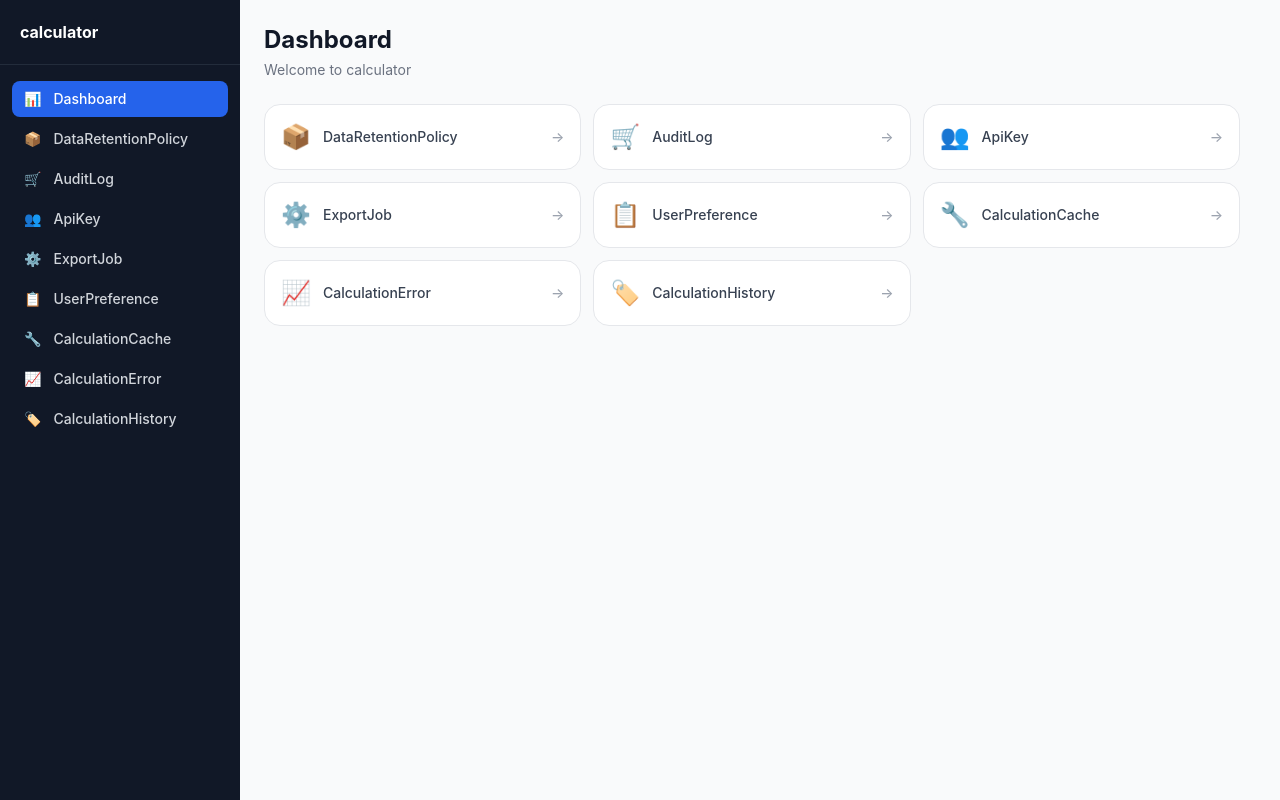
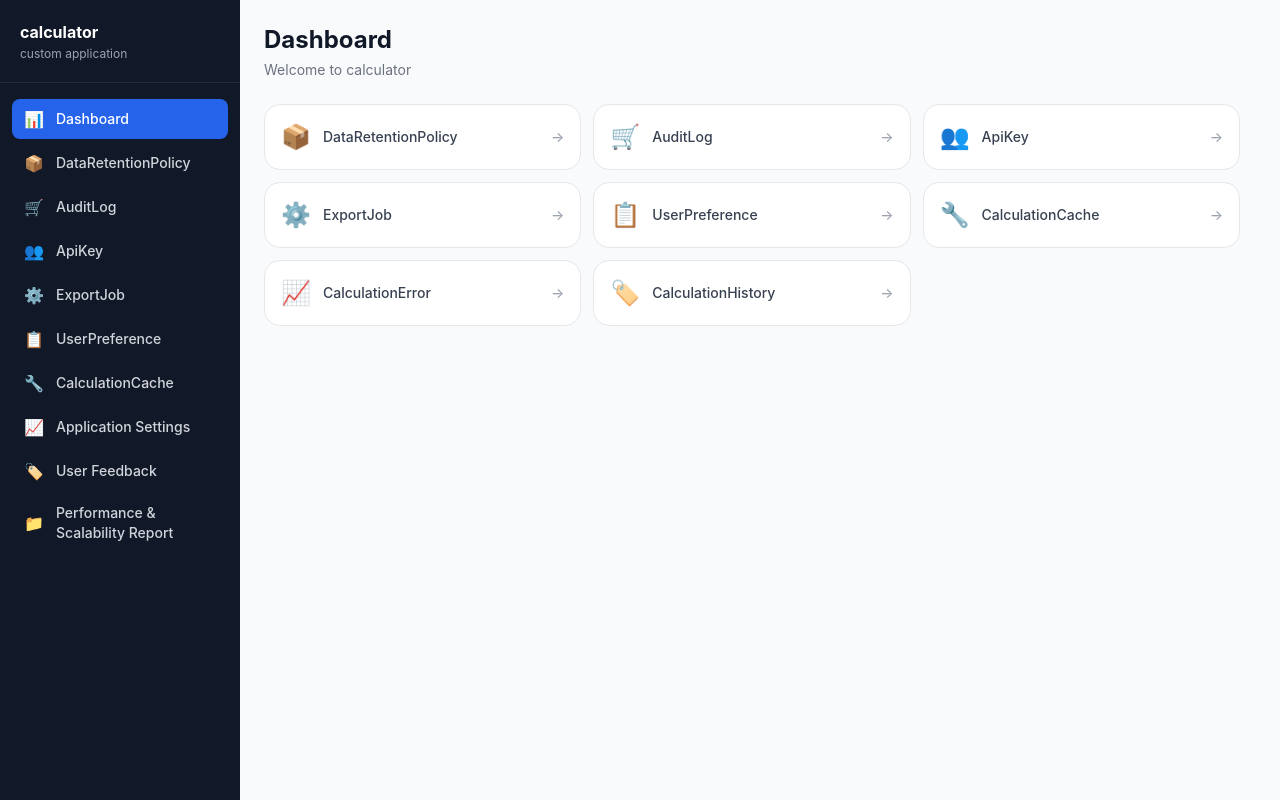
Before and after one commit to TharinduPasanMeewala/calculator, a React (Vite) app: page / in a window 1280 px wide. Built offline with nearby package versions, Linux system fonts and the light colour scheme; the HTML template or start-up script is replaced by a standard one.

Commit message:
Add src/components/Layout.jsx

```diff
--- a/src/components/Layout.jsx
+++ b/src/components/Layout.jsx
@@ -1,4 +1,3 @@
-import { useState } from 'react'
 import { Link, useLocation, Outlet } from 'react-router-dom'
 
 const NAV = [
@@ -9,33 +8,40 @@ const NAV = [
     { path: '/exportjob', label: 'ExportJob', icon: '⚙️' },
     { path: '/userpreference', label: 'UserPreference', icon: '📋' },
     { path: '/calculationcache', label: 'CalculationCache', icon: '🔧' },
-  { path: '/calculationerror', label: 'CalculationError', icon: '📈' },
-  { path: '/calculationhistory', label: 'CalculationHistory', icon: '🏷️' },
+    { path: '/settings', label: 'Application Settings', icon: '📈' },
+    { path: '/feedback', label: 'User Feedback', icon: '🏷️' },
+    { path: '/reports/performance', label: 'Performance & Scalability Report', icon: '📁' },
 ]
 
 export default function Layout() {
   const { pathname } = useLocation()
-  const [open, setOpen] = useState(false)
   return (
-    <div className="flex flex-col md:flex-row min-h-screen bg-gray-50">
-      <div className="md:hidden flex items-center justify-between bg-gray-900 px-4 py-3">
-        <span className="text-white font-bold text-sm">calculator</span>
-        <button onClick={() => setOpen(!open)} className="text-gray-300 text-xl">☰</button>
+    <div className="flex min-h-screen bg-gray-50">
+      <aside className="w-60 bg-gray-900 flex flex-col flex-shrink-0">
+        <div className="px-5 py-5 border-b border-gray-700/50">
+          <h1 className="text-white font-bold text-base truncate">calculator</h1>
+          <p className="text-gray-400 text-xs mt-0.5">custom application</p>
         </div>
-      <aside className={`${open ? 'block' : 'hidden'} md:flex md:w-60 bg-gray-900 md:flex-col flex-shrink-0`}>
-        <div className="hidden md:block px-5 py-5 border-b border-gray-700/50">
-          <h1 className="text-white font-bold text-base truncate">calculator</h1>
-        </div>
-        <nav className="px-3 py-4 space-y-1">
+        <nav className="flex-1 px-3 py-4 space-y-1 overflow-y-auto">
           {NAV.map(item => (
-            <Link key={item.path} to={item.path} onClick={() => setOpen(false)}
-              className={`flex items-center gap-3 px-3 py-2 rounded-lg text-sm font-medium transition-colors ${pathname === item.path ? 'bg-blue-600 text-white' : 'text-gray-300 hover:bg-gray-800 hover:text-white'}`}>
-              <span>{item.icon}</span><span>{item.label}</span>
+            <Link
+              key={item.path}
+              to={item.path}
+              className={`flex items-center gap-3 px-3 py-2 rounded-lg text-sm font-medium transition-colors ${
+                pathname === item.path
+                  ? 'bg-blue-600 text-white'
+                  : 'text-gray-300 hover:bg-gray-800 hover:text-white'
+              }`}
+            >
+              <span className="text-base">{item.icon}</span>
+              <span>{item.label}</span>
             </Link>
           ))}
         </nav>
       </aside>
-      <main className="flex-1 overflow-auto"><Outlet /></main>
+      <main className="flex-1 overflow-auto">
+        <Outlet />
+      </main>
     </div>
   )
 }
```
Lines whose indentation alone changed are shown as unchanged.
